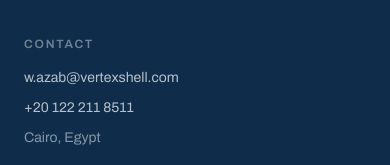
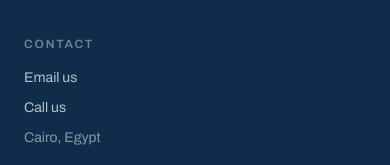
Before and after one commit to web-vx/vx-webapp, a Next.js app: page / in a window 390 px wide. Shown: the part 4971-5136 px from the top of the page. Built offline with nearby package versions, Linux system fonts and the light colour scheme; a web font is replaced by a local one.

Commit message:
Hide raw email/phone text in footer, keep links functional
Footer contact links now read "Email us" / "Call us" instead of
exposing the raw address and number as visible text.

```diff
--- a/components/Footer.tsx
+++ b/components/Footer.tsx
@@ -48,7 +48,7 @@
                 href="mailto:w.azab@vertexshell.com"
                 className="text-white/70 hover:text-white transition-colors"
               >
-                w.azab@vertexshell.com
+                Email us
               </a>
             </li>
             <li>
@@ -56,7 +56,7 @@
                 href="tel:+201222118511"
                 className="text-white/70 hover:text-white transition-colors"
               >
-                +20 122 211 8511
+                Call us
               </a>
             </li>
             <li className="text-white/50">Cairo, Egypt</li>
```
